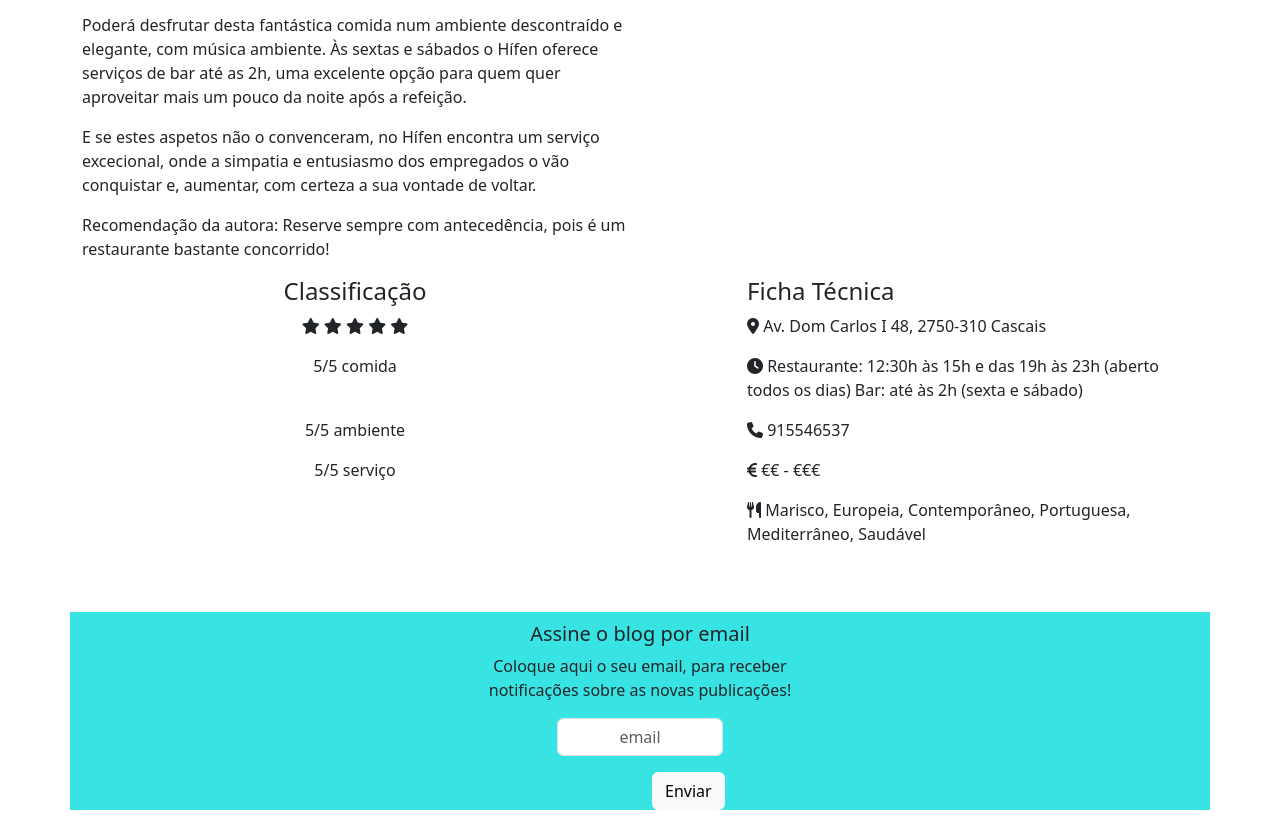
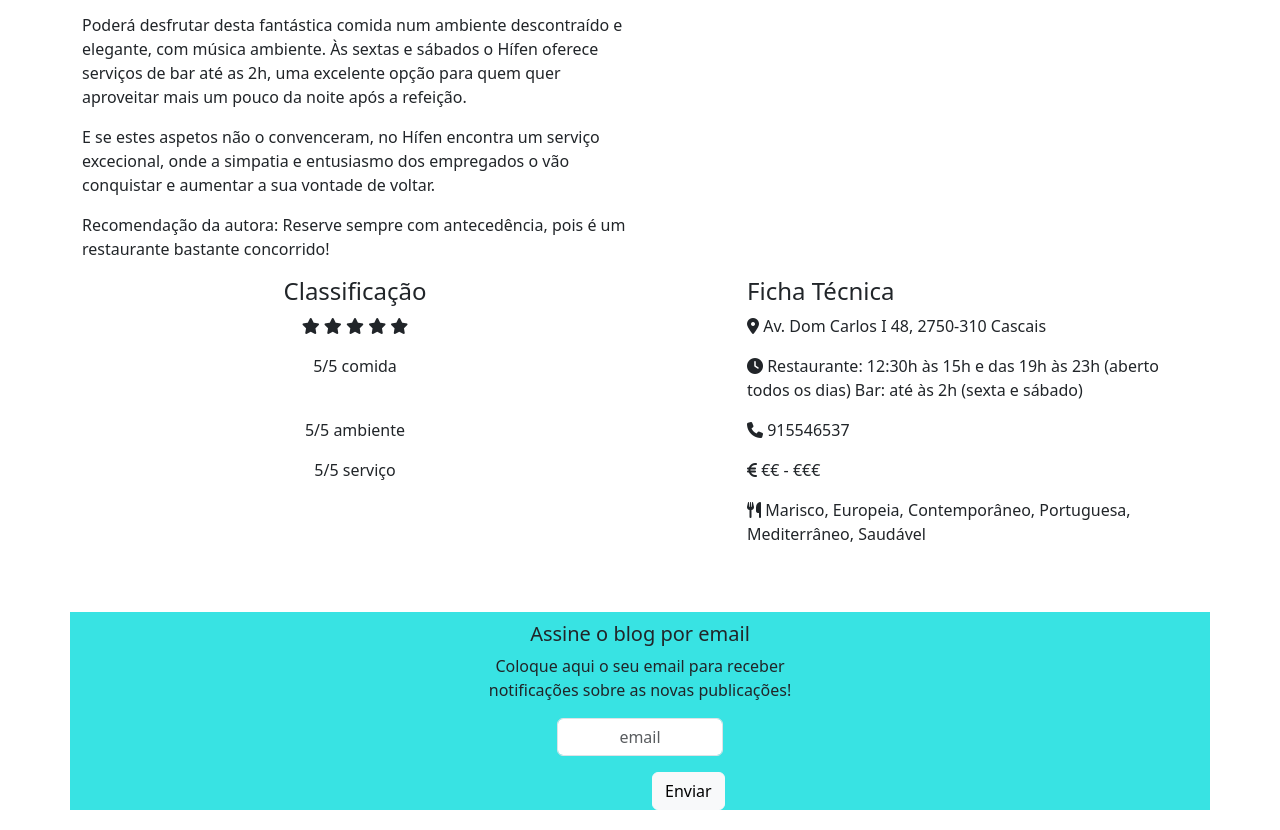
Before and after one commit to saboreiecascais/saboreiecascais, a plain HTML site: page artigohifen.html in a window 1280 px wide. Shown: the part 1721-2551 px from the top of the page. Drawn offline with nearby package versions, Linux system fonts and the light colour scheme.

Commit message:
Add files via upload

```diff
--- a/artigohifen.html
+++ b/artigohifen.html
@@ -107,11 +107,11 @@
           <div class="col-md-6 texto2">
             <p>Localizado num dos sítios mais privilegiados de Cascais, o Hífen oferece aos seus clientes, não só uma das melhores vistas sobre a famosa baía de Cascais, como também uma experiência gastronómica que enriquece o paladar, combinando sabores tradicionais com uma abordagem contemporânea.</p>
 
-            <p>Neste restaurante, a ementa é constituída por pratos variados e ricos em mistura de sabores distintos, muitos deles versões "modernas" dos pratos tradicionais portugueses, como do polvo à lagareiro, do bacalhau à brás e até mesmo sardinha. A combinação de ingredientes frescos e técnicas culinárias inovadoras resulta em pratos que são verdadeiras obras de arte comestíveis.É o sitio ideal para jantares com amigos ou familia e partilhar pratos, para que todos consigam experimentar tudo o que o Hífen tem para oferecer.</p>
+            <p>Neste restaurante, a ementa é constituída por pratos variados e ricos em mistura de sabores distintos, muitos deles versões "modernas" dos pratos tradicionais portugueses, como do polvo à lagareiro, do bacalhau à brás e até mesmo sardinha. A combinação de ingredientes frescos e técnicas culinárias inovadoras resulta em pratos que são verdadeiras obras de arte comestíveis. É o sítio ideal para jantares com amigos ou família e partilhar pratos, para que todos consigam experimentar tudo o que o Hífen tem para oferecer.</p>
 
             <p>Poderá desfrutar desta fantástica comida num ambiente descontraído e elegante, com música ambiente. Às sextas e sábados o Hífen oferece serviços de bar até as 2h, uma excelente opção para quem quer aproveitar mais um pouco da noite após a refeição. </p>
 
-            <p>E se estes aspetos não o convenceram, no Hífen encontra um serviço excecional, onde a simpatia e entusiasmo dos empregados o vão conquistar e, aumentar, com certeza a sua vontade de voltar.</p>
+            <p>E se estes aspetos não o convenceram, no Hífen encontra um serviço excecional, onde a simpatia e entusiasmo dos empregados o vão conquistar e aumentar a sua vontade de voltar.</p>
 
             <p>Recomendação da autora: Reserve sempre com antecedência, pois é um restaurante bastante concorrido!</p>
           </div>
@@ -178,7 +178,7 @@
           <div class="row barra-rodape">
             <div class="col-md-4 offset-md-4 titulo2">
               <h5>Assine o blog por email</h5>
-              <p>Coloque aqui o seu email, para receber notificações sobre as novas publicações!</p>
+              <p>Coloque aqui o seu email para receber notificações sobre as novas publicações!</p>
             </div>
               <div class="col-md-2 offset-md-5">
                 <div class="mb-3">
```
